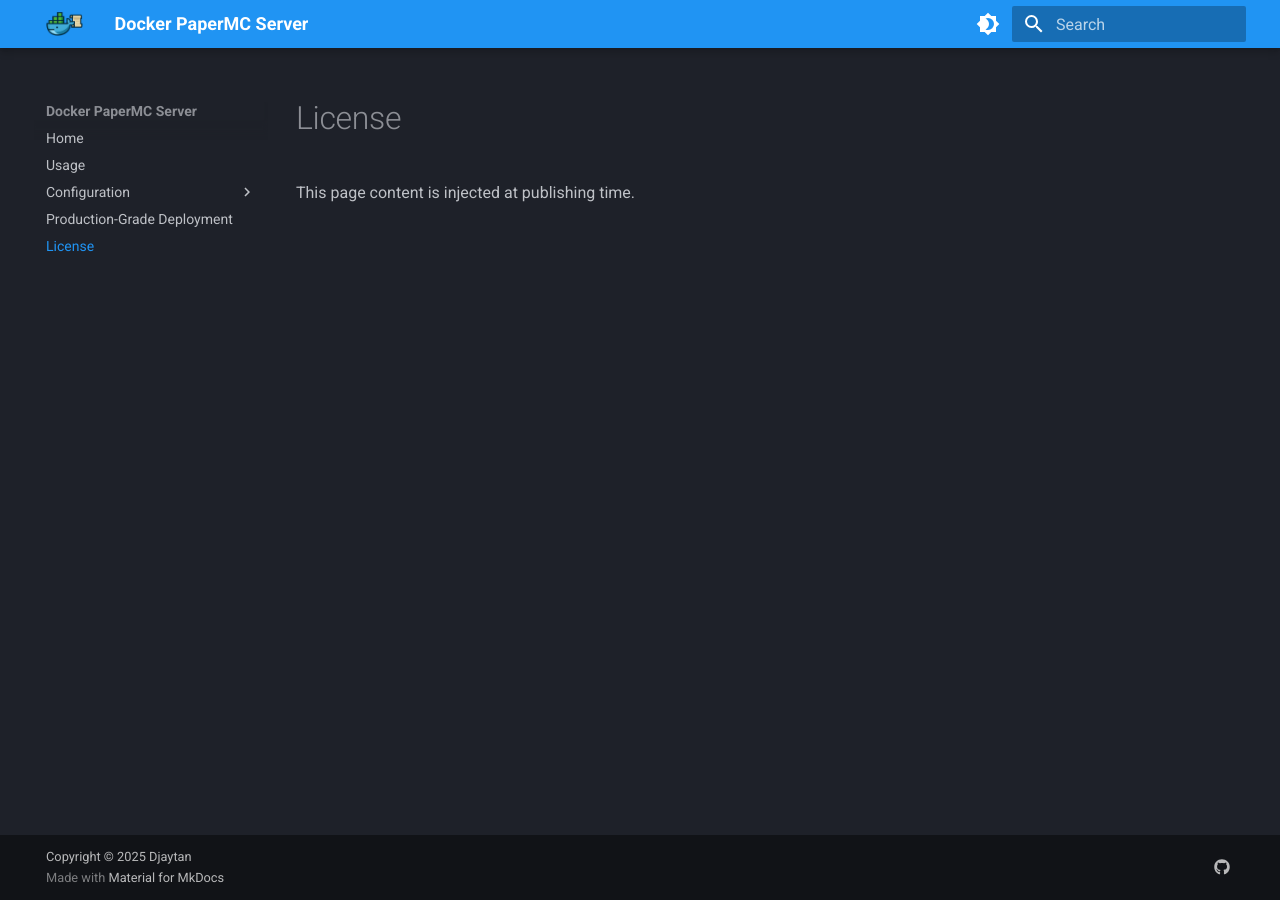
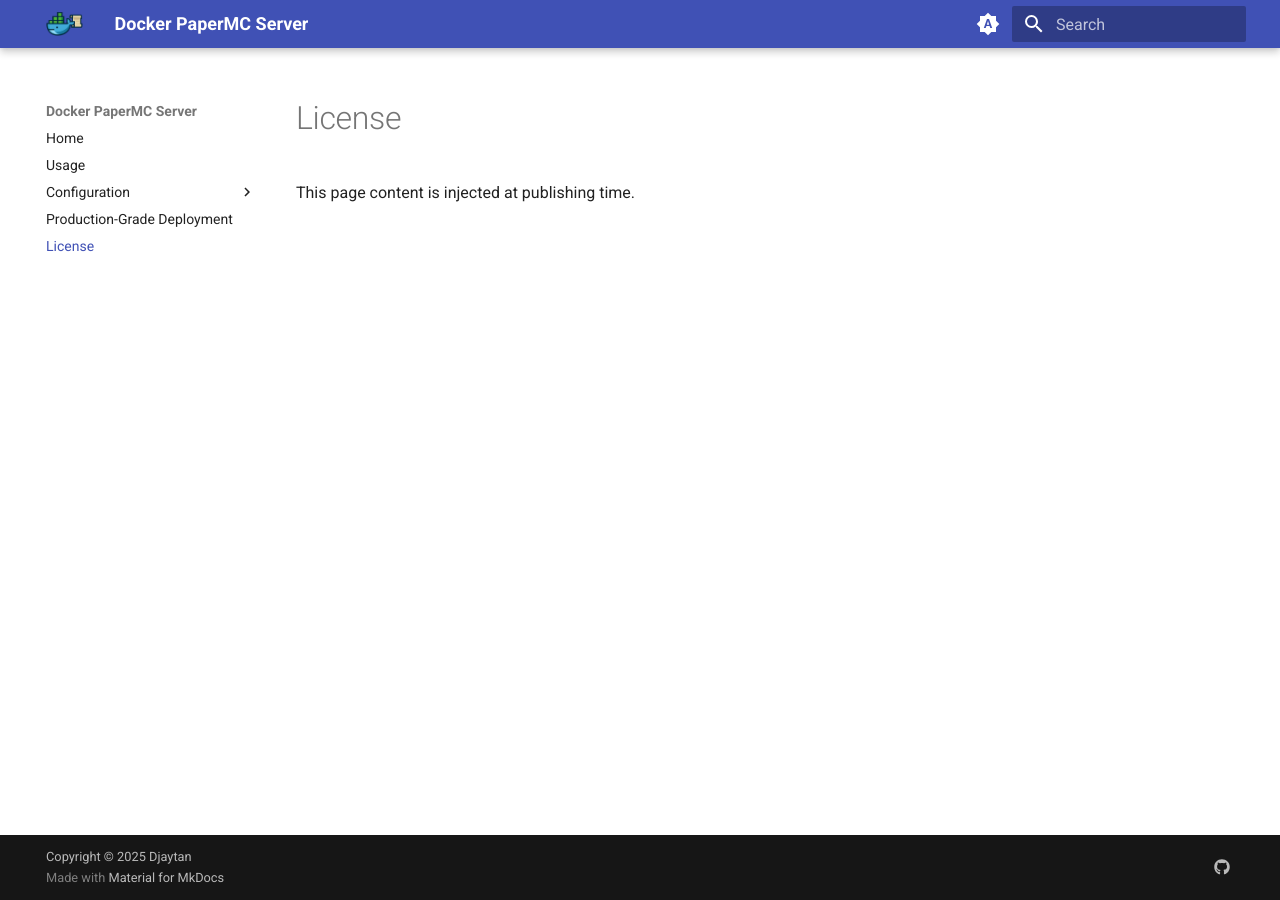
Before and after one commit to Djaytan/docker-papermc-server, an MkDocs documentation site: the page built from docs/user-guide/src/license.md, in a window 1280 px wide. Built offline with MkDocs 1.6.1 and Material for MkDocs 9.7.7, drawn with Linux system fonts in a browser that asks for light colours.

Commit message:
docs: auto light/dark mode in user guide (#234)

```diff
--- a/docs/user-guide/mkdocs.yml
+++ b/docs/user-guide/mkdocs.yml
@@ -13,21 +13,25 @@
   favicon: assets/logo.png
   logo: assets/logo-flat.png
   palette:
-    # Palette toggle for dark mode
-    - scheme: slate
-      primary: blue
-      accent: blue
+    # Palette toggle for automatic mode
+    - media: "(prefers-color-scheme)"
       toggle:
-        icon: material/brightness-4
+        icon: material/brightness-auto
         name: Switch to light mode
 
     # Palette toggle for light mode
-    - scheme: default
-      primary: blue
-      accent: blue
+    - media: "(prefers-color-scheme: light)"
+      scheme: default
       toggle:
         icon: material/brightness-7
         name: Switch to dark mode
+
+    # Palette toggle for dark mode
+    - media: "(prefers-color-scheme: dark)"
+      scheme: slate
+      toggle:
+        icon: material/brightness-4
+        name: Switch to system preference
 
 nav:
   - Home: index.md
```
